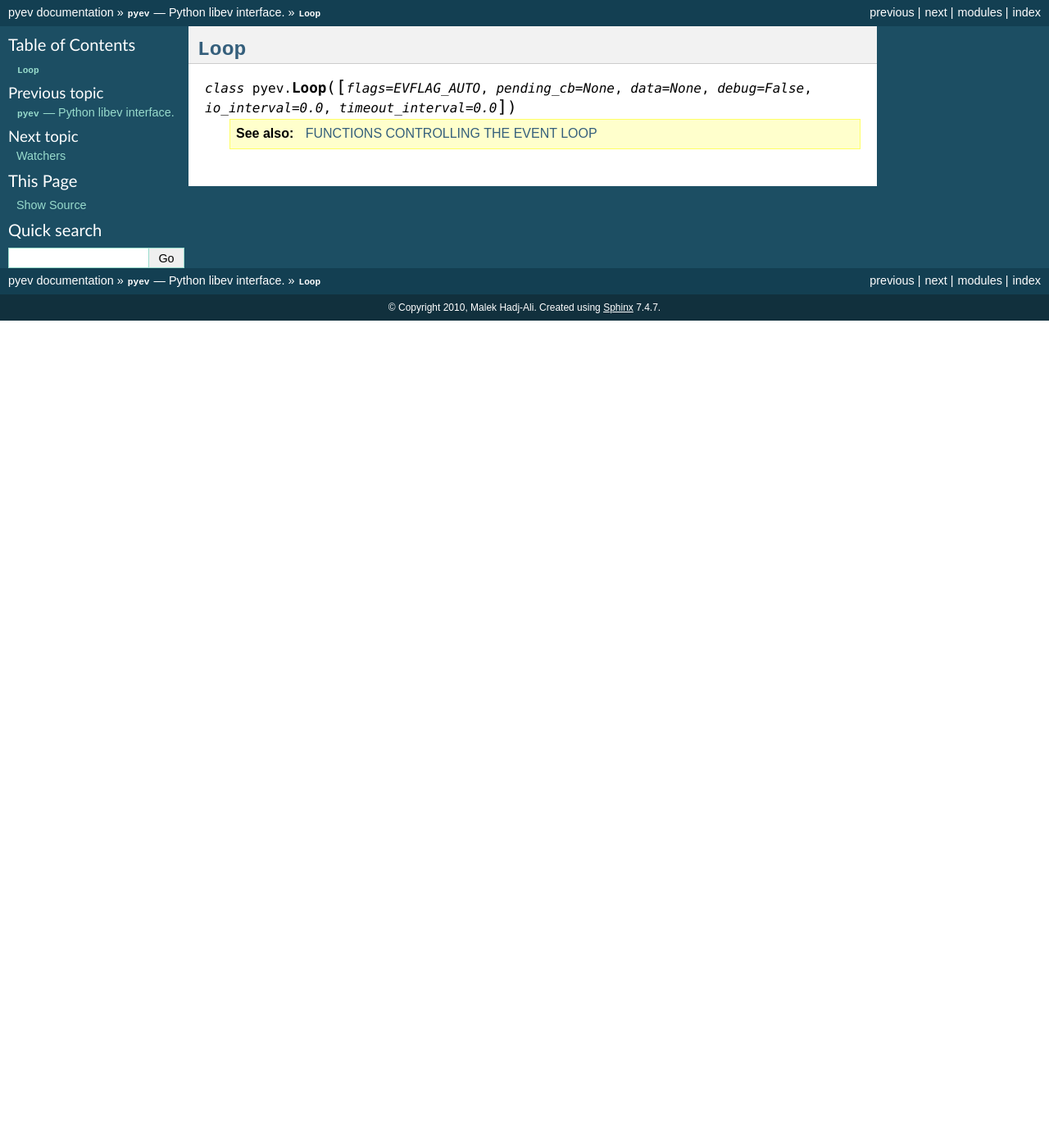
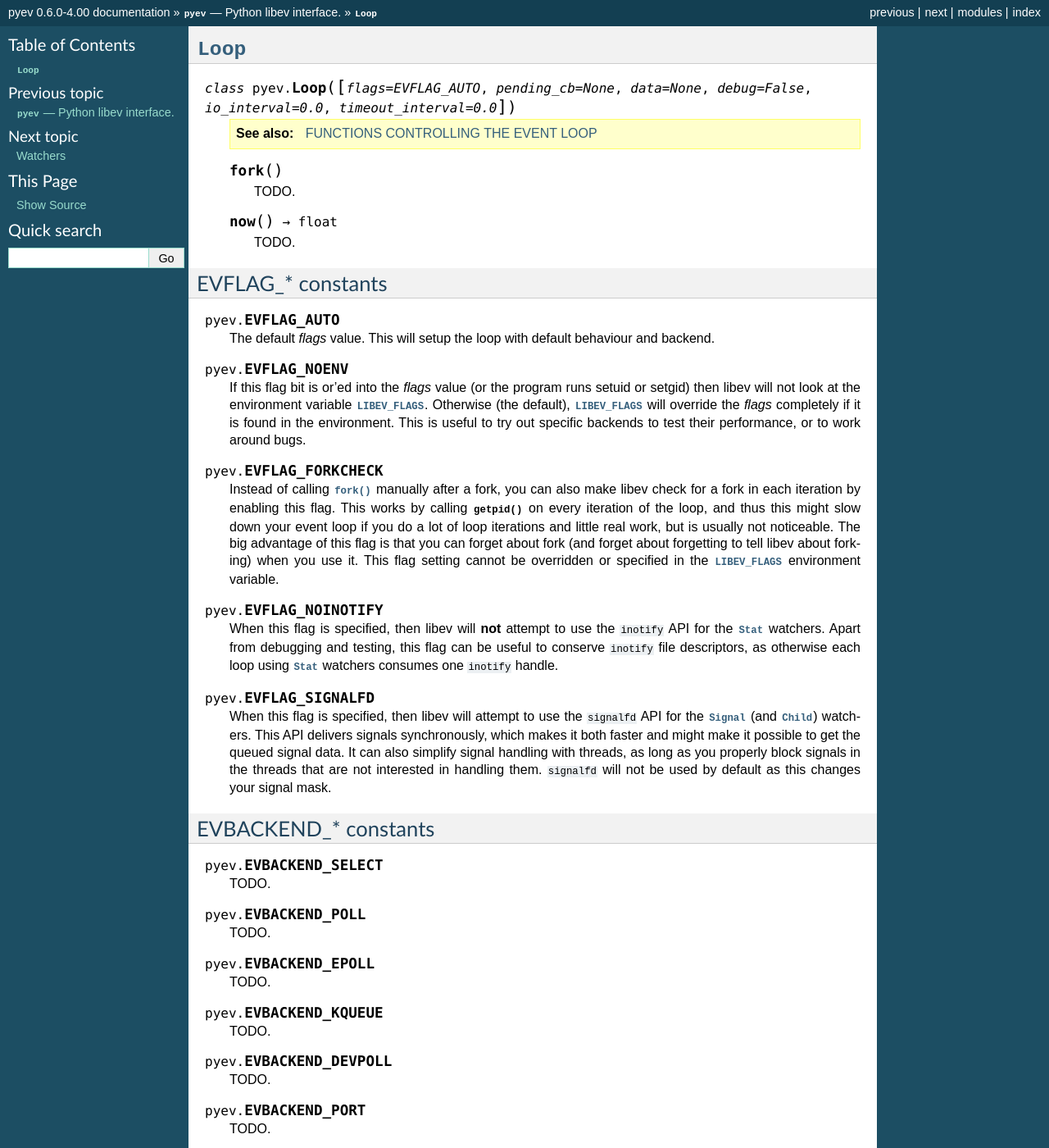
Before and after one commit to nirs/pyev, a Sphinx documentation site: the page built from trunk/pyev/doc_src/source/Loop.rst, in a window 1280 px wide and 1400 px high. Shown: the whole window at 82% size. Built offline with Sphinx 7.4.7, drawn with Linux system fonts in a browser that asks for light colours; the version number could not be read and is left out; some of the changed text lies outside the part shown.

Commit message:
document module - 1

```diff
--- a/trunk/pyev/doc_src/source/Loop.rst
+++ b/trunk/pyev/doc_src/source/Loop.rst
@@ -16,3 +16,97 @@
     .. seealso::
         `FUNCTIONS CONTROLLING THE EVENT LOOP
         <http://pod.tst.eu/http://cvs.schmorp.de/libev/ev.pod#FUNCTIONS_CONTROLLING_THE_EVENT_LOOP>`_
+
+
+    .. method:: fork
+
+        TODO.
+
+
+    .. method:: now() -> float
+
+        TODO.
+
+
+.. _EVFLAG_constants:
+
+EVFLAG_* constants
+=====================
+
+.. data:: EVFLAG_AUTO
+
+    The default *flags* value. This will setup the loop with default behaviour
+    and backend.
+
+.. data:: EVFLAG_NOENV
+
+    If this flag bit is or'ed into the *flags* value (or the program runs setuid
+    or setgid) then libev will not look at the environment variable
+    :envvar:`LIBEV_FLAGS`. Otherwise (the default), :envvar:`LIBEV_FLAGS` will
+    override the *flags* completely if it is found in the environment.
+    This is useful to try out specific backends to test their performance, or to
+    work around bugs.
+
+.. data:: EVFLAG_FORKCHECK
+
+    Instead of calling :meth:`~Loop.fork` manually after a fork, you can also
+    make libev check for a fork in each iteration by enabling this flag.
+    This works by calling :c:func:`getpid` on every iteration of the loop, and
+    thus this might slow down your event loop if you do a lot of loop iterations
+    and little real work, but is usually not noticeable.
+    The big advantage of this flag is that you can forget about fork (and forget
+    about forgetting to tell libev about forking) when you use it.
+    This flag setting cannot be overridden or specified in the
+    :envvar:`LIBEV_FLAGS` environment variable.
+
+.. data:: EVFLAG_NOINOTIFY
+
+    When this flag is specified, then libev will **not** attempt to use the
+    ``inotify`` API for the :class:`Stat` watchers. Apart from debugging and
+    testing, this flag can be useful to conserve ``inotify`` file descriptors,
+    as otherwise each loop using :class:`Stat` watchers consumes one ``inotify``
+    handle.
+
+.. data:: EVFLAG_SIGNALFD
+
+    When this flag is specified, then libev will attempt to use the ``signalfd``
+    API for the :class:`Signal` (and :class:`Child`) watchers. This API delivers
+    signals synchronously, which makes it both faster and might make it possible
+    to get the queued signal data. It can also simplify signal handling with
+    threads, as long as you properly block signals in the threads that are not
+    interested in handling them.
+    ``signalfd`` will not be used by default as this changes your signal mask.
+
+
+.. _EVBACKEND_constants:
+
+EVBACKEND_* constants
+=====================
+
+.. data:: EVBACKEND_SELECT
+
+    TODO.
+
+.. data:: EVBACKEND_POLL
+
+    TODO.
+
+.. data:: EVBACKEND_EPOLL
+
+    TODO.
+
+.. data:: EVBACKEND_KQUEUE
+
+    TODO.
+
+.. data:: EVBACKEND_DEVPOLL
+
+    TODO.
+
+.. data:: EVBACKEND_PORT
+
+    TODO.
+
+.. data:: EVBACKEND_ALL
+
+    TODO.
--- a/trunk/pyev/doc_src/source/conf.py
+++ b/trunk/pyev/doc_src/source/conf.py
@@ -12,7 +12,6 @@
 # serve to show the default.
 
 import sys, os
-import pyev
 
 # If extensions (or modules to document with autodoc) are in another directory,
 # add these directories to sys.path here. If the directory is relative to the
@@ -26,7 +25,7 @@ needs_sphinx = '1.0'
 
 # Add any Sphinx extension module names here, as strings. They can be extensions
 # coming with Sphinx (named 'sphinx.ext.*') or your custom ones.
-extensions = ['sphinx.ext.autodoc', 'sphinx.ext.coverage']
+extensions = ['sphinx.ext.autodoc']
 
 # Add any paths that contain templates here, relative to this directory.
 templates_path = []
@@ -49,9 +48,9 @@ copyright = u'2010, Malek Hadj-Ali'
 # built documents.
 #
 # The short X.Y version.
-version = pyev.version()[0]
+version = '0.6.0'
 # The full version, including alpha/beta/rc tags.
-release = pyev.__version__
+release = '0.6.0-4.00'
 
 # The language for content autogenerated by Sphinx. Refer to documentation
 # for a list of supported languages.
@@ -215,3 +214,15 @@ man_pages = [
     ('index', 'pyev', u'pyev Documentation',
      [u'Malek Hadj-Ali'], 1)
 ]
+
+
+# -- Options for autodoc extension ---------------------------------------------
+
+#autoclass_content = 'class'
+
+#autodoc_member_order = 'alphabetical'
+
+#autodoc_default_flags = [
+#    'members', 'undoc-members',
+#    'inherited-members', 'show-inheritance'
+#]
```
Also changed, not shown: trunk/pyev/doc_src/source/pyev.rst (+74 -0 lines), 3 other files.
